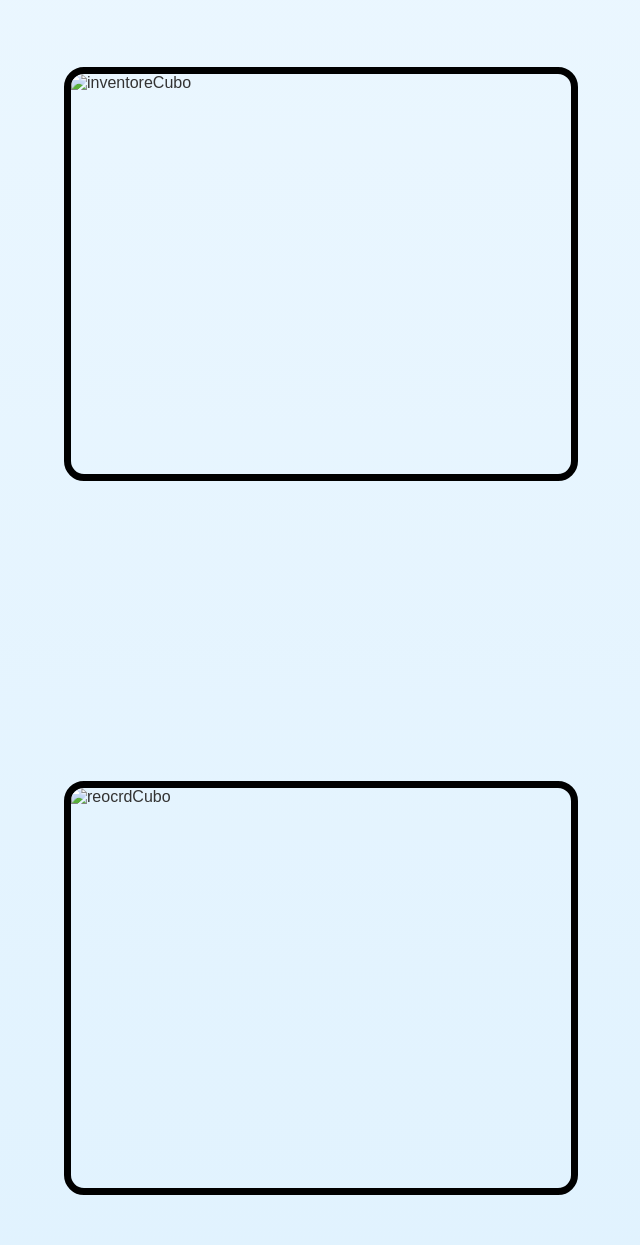
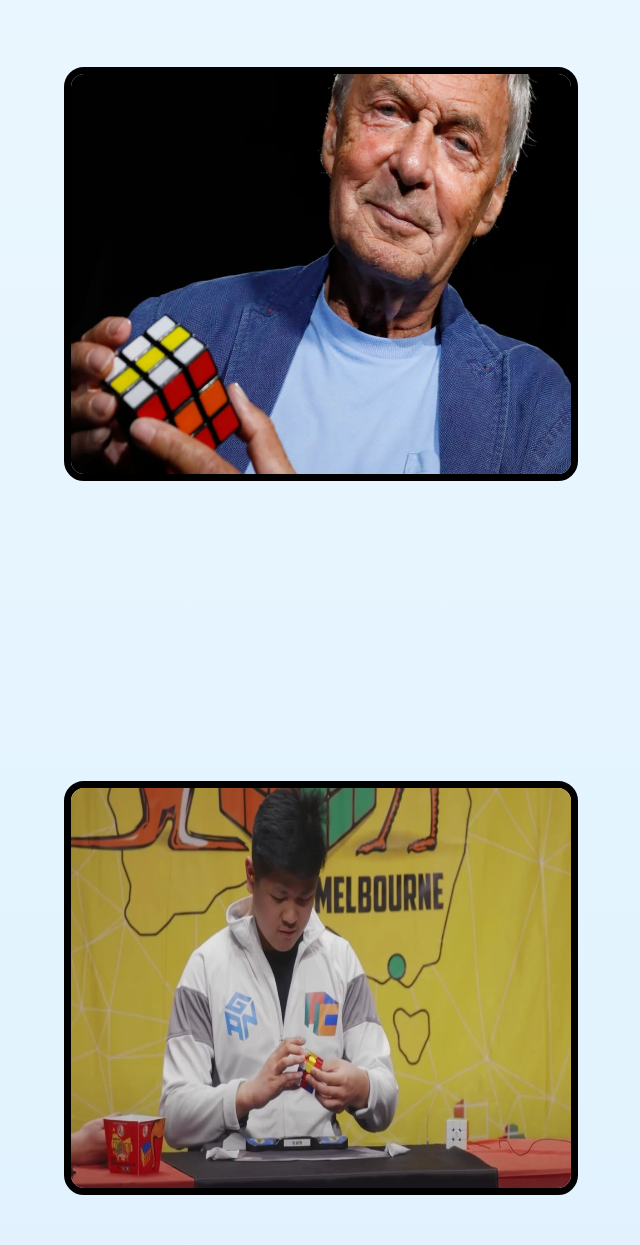
Before and after one commit to dadochiaru/sitoTPS, a plain HTML site: page info.html in a window 1280 px wide. Shown: the part 795-2040 px from the top of the page, without its empty margins (319-959 px from the left). Drawn offline with Linux system fonts and the light colour scheme; files that its build step writes are made by us from their sources.

Commit message:
Update info.html

```diff
--- a/info.html
+++ b/info.html
@@ -12,7 +12,7 @@
 <head>
     <meta charset="UTF-8">
     <meta name="viewport" content="width=device-width, initial-scale=1.0">
-    <link rel="stylesheet" href="css/stile.css">
+    <link rel="stylesheet" href="stile.css">
     <title>Info</title>
 </head>
 <body>
@@ -68,8 +68,8 @@
     </div>
 
     <div class="img_info">
-        <img src="img/inventore.jpg" alt="inventoreCubo">
-        <img src="img/record.webp" alt="reocrdCubo">
+        <img src="inventore.jpg" alt="inventoreCubo">
+        <img src="record.webp" alt="reocrdCubo">
     </div>
 
     <!--footer per tutte le pagine-->
```
